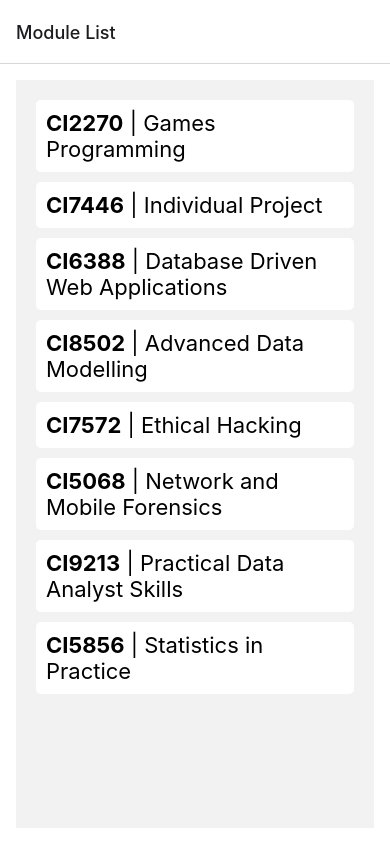
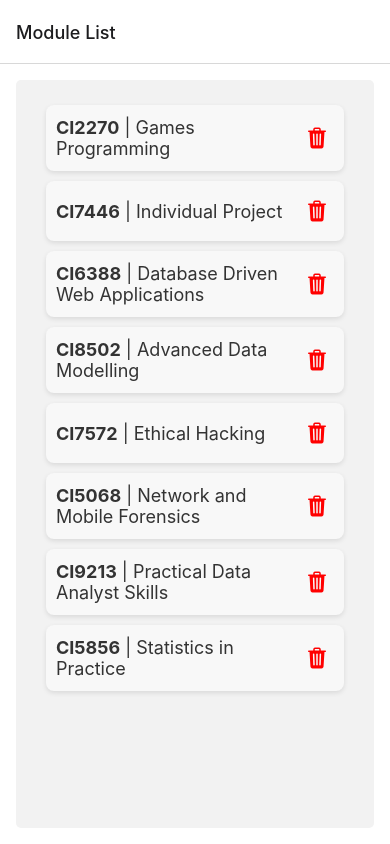
Before and after one commit to JayNightmare/CRUDLR, a React Native app: screen /ModuleListScreen in a window 390 px wide. Built offline with nearby package versions, Linux system fonts and the light colour scheme.

Commit message:
"Updated ModuleItem and ModuleList components to include remove button and functionality, and refactored styles and props."

```diff
--- a/src/components/entity/modules/ModuleItem.js
+++ b/src/components/entity/modules/ModuleItem.js
@@ -1,30 +1,66 @@
-import { Pressable, StyleSheet, View, Text } from "react-native";
+import { Pressable, StyleSheet, View, Text, TouchableOpacity } from "react-native";
+import { Ionicons } from '@expo/vector-icons';
 
+const ModuleItem = ({ module, onSelect, onRemove }) => {
+    return (
+        <View style={styles.cardContainer}>
+            {/* Main row container */}
+            <View style={styles.row}>
+                {/* Pressable for selecting the module */}
+                <Pressable onPress={() => onSelect(module)} style={styles.textContainer}>
+                    <Text style={styles.moduleNameText}>
+                        <Text style={{ fontWeight: "bold" }}>{module.ModuleCode}</Text> | {module.ModuleName}
+                    </Text>
+                </Pressable>
 
-const ModuleItem = ({ module, onSelect }) => {
-    return (
-        <Pressable key={module.ModuleCode} onPress={() => onSelect(module)}>
-            <View style={styles.item}>
-                <Text style={styles.moduleNameText}>
-                    <Text style={{ fontWeight: "bold" }}>
-                        {module.ModuleCode}
-                    </Text>{" "}
-                    | {module.ModuleName}
-                </Text>
+                {/* Pressable for the remove button */}
+                <TouchableOpacity onPress={() => onRemove(module)} style={styles.removeButton}>
+                    <Ionicons name="trash" size={24} color="red" />
+                </TouchableOpacity>
             </View>
-        </Pressable>
+        </View>
     );
 };
 
 const styles = StyleSheet.create({
-    item: {
-        backgroundColor: "#fff",
+    cardContainer: {
+        marginVertical: 5,
+        marginHorizontal: 10,
+        backgroundColor: "#f8f8f8",
+        borderRadius: 8,
+        elevation: 2,
+        shadowColor: "#000",
+        shadowOffset: { width: 0, height: 2 },
+        shadowOpacity: 0.1,
+        shadowRadius: 5,
+        paddingHorizontal: 10,
+        paddingVertical: 12,
+    },
+
+    row: {
+        flexDirection: "row", // Align items horizontally
+        justifyContent: "space-between", // Space between the text and delete button
+        alignItems: "center", // Center items vertically
+    },
+
+    overView: {
+        flexDirection: 'row',
+        alignItems: 'center',
+        justifyContent: 'space-between',
         padding: 10,
-        marginBottom: 10,
-        borderRadius: 5,
     },
+
+    textContainer: {
+        flex: 1,
+    },
+
     moduleNameText: {
-        fontSize: 22, // adjust the font size here
+        fontSize: 18,
+        color: "#333",
+    },
+
+    removeButton: {
+        padding: 5,
     },
 });
 
--- a/src/components/entity/modules/ModuleList.js
+++ b/src/components/entity/modules/ModuleList.js
@@ -2,12 +2,12 @@ import { StyleSheet, ScrollView } from "react-native";
 import ModuleItem from "./ModuleItem.js";
 
 
-const ModuleList = ({modules, onSelect}) => {
+const ModuleList = ({modules, onSelect, onRemove}) => {
     return (
         <ScrollView style={styles.container}>
-            {modules.map((module) => {
-                return <ModuleItem key={module.ModuleCode} module={module} onSelect={onSelect(module)}/>
-            })}
+            { modules.map((module) => {
+                return <ModuleItem key={module.ModuleCode} module={module} onSelect={onSelect} onRemove={onRemove}/>
+            }) }
         </ScrollView>
     );
 };
@@ -17,16 +17,8 @@ const styles = StyleSheet.create({
         flex: 1,
         padding: 20,
         backgroundColor: "#f2f2f2",
-    },
-    item: {
-        backgroundColor: "#fff",
-        padding: 10,
-        marginBottom: 10,
         borderRadius: 5,
-    },
-    moduleNameText: {
-        fontSize: 22, // adjust the font size here
-    },
+    }
 });
 
 export default ModuleList;
--- a/src/components/screens/ModuleListScreen.js
+++ b/src/components/screens/ModuleListScreen.js
@@ -1,18 +1,22 @@
 import React from "react";
 import { StatusBar } from "react-native";
+import { useNavigation } from "@react-navigation/native";
 
 import Screen from "../layout/Screen";
 import initialModules from "../../data/modules.js";
 import ModuleList from "../entity/modules/ModuleList.js";
 
 const ModuleListScreen = () => {
-    const modules = initialModules;
-    const handleSelect = (module) => () => alert(`${module.ModuleCode}:  ${module.ModuleName}`);
+    const navigation = useNavigation();
+    let [modules, setModules] = React.useState(initialModules);
+    const handleSelect = (module) => { navigation.navigate('ModuleViewScreen', { module }) };
+
+    const handleDelete = (module) => { setModules(modules.filter((item) => item.ModuleID !== module.ModuleID)); console.log(`Module deleted: ${module.ModuleCode} - ${module.ModuleName}`); };
 
     return (
         <Screen>
             <StatusBar barStyle="dark-content" />
-            <ModuleList modules={modules} onSelect={handleSelect} />
+            <ModuleList modules={modules} onSelect={handleSelect} onRemove={handleDelete}/>
         </Screen>
     );
 };
```
